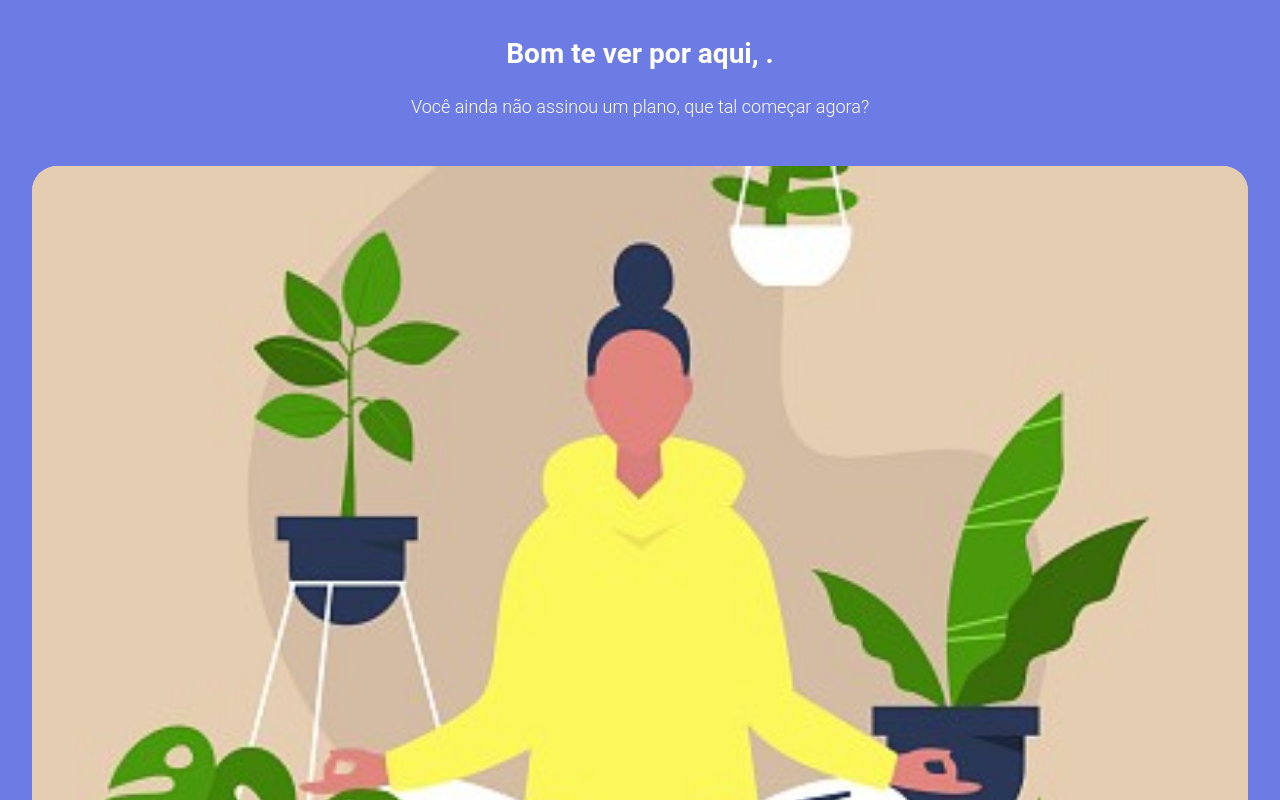
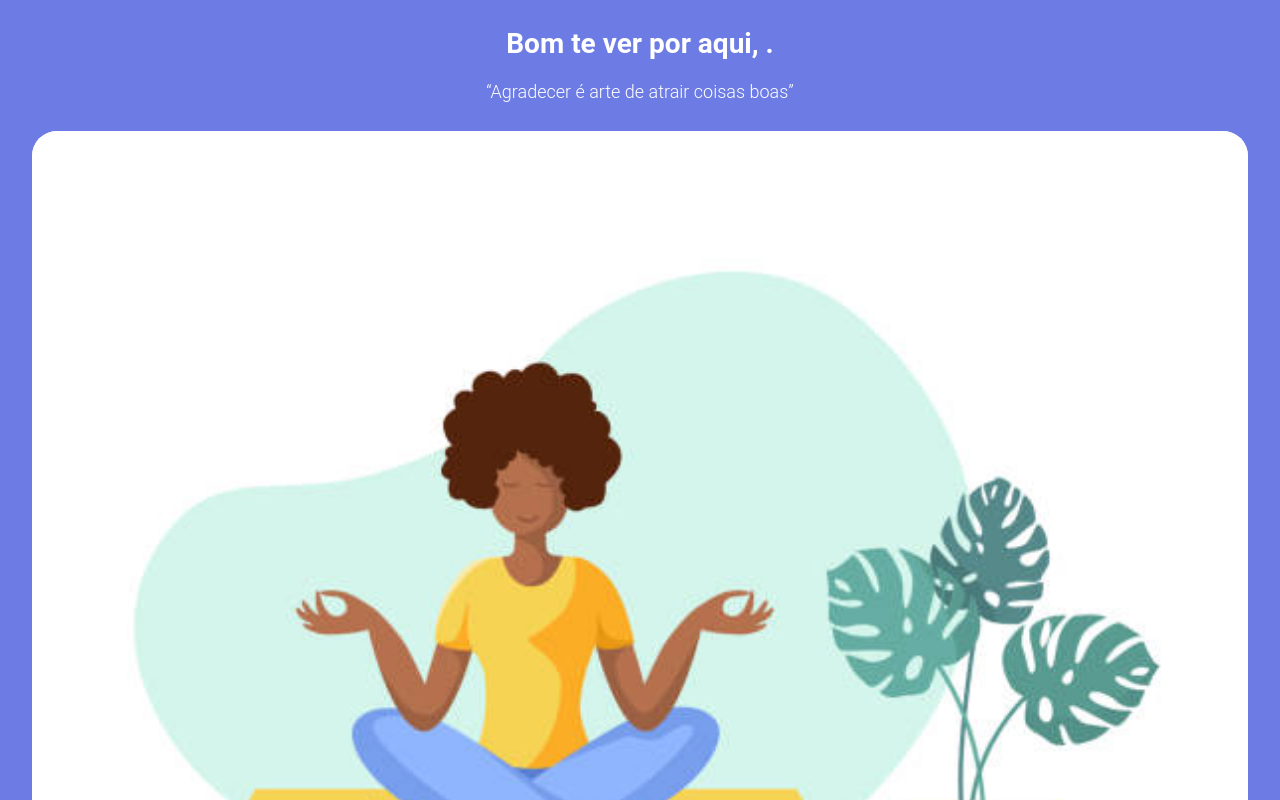
Before and after one commit to liggiaelena/front-, a React (Create React App) app: page /home in a window 1280 px wide. Shown: the top 800 px of the page. Built offline with nearby package versions, Linux system fonts and the light colour scheme; no server answers.

Commit message:
feat: localStorage, subscriptionsInfo

```diff
--- a/src/App.js
+++ b/src/App.js
@@ -12,19 +12,19 @@ import Home from './pages/Home';
 
 export default function App() {
   const [user, setUser] = useState(JSON.parse(window.localStorage.getItem('user')) || {});
-  const [ subscriptionsInfo, setSubscriptionsInfo] = useState({});
+  const [subscriptionsInfo, setSubscriptionsInfo] = useState(JSON.parse(window.localStorage.getItem('SubscriptionsInfo')) || {});
 
   return (
   <UserContext.Provider value={{ user, setUser }}>
     <Router>
       <Routes>
         <Route path = "/" exact element = {<Cover />} />
-        <Route path = "/home" exact element = {<Subscribe setSubscriptionsInfo={setSubscriptionsInfo}/>} />
+        <Route path = "/subscribe" exact element = {<Subscribe />} />
         <Route path = "/sing-in" exact element = {<SingIn />} />
         <Route path = "/sing-up" exact element = {<SingUp />} />
         <Route path = "/subscribe" exact element = {<SubscribePlan />} />
         <Route path = "/subscribe-delivery" exact element = {<SubscribeDelivery />} />
-        <Route path = "/plan" exact element = {<Home subscriptionsInfo={subscriptionsInfo} setSubscriptionsInfo={setSubscriptionsInfo}/>} />
+        <Route path = "/home" exact element = {<Home subscriptionsInfo={subscriptionsInfo} setSubscriptionsInfo={setSubscriptionsInfo}/>} />
       </Routes>
     </Router>
   </UserContext.Provider>
--- a/src/pages/Home.js
+++ b/src/pages/Home.js
@@ -29,8 +29,10 @@ export default function Home(props){
         const promise =  getSubscriptions(user.token)
                 promise.then((res)=>{
                     setSubscriptionsInfo(res.data);
-                    setNextdays(nextDate(plans_name, delivery_days_name))
+                    window.localStorage.setItem("SubscriptionsInfo", JSON.stringify(res.data))
+                    console.log(res.data)
                 })
+        setNextdays(nextDate(plans_name, delivery_days_name))
     }
 
     useEffect(()=>{
--- a/src/pages/Subscribe.js
+++ b/src/pages/Subscribe.js
@@ -1,21 +1,11 @@
-import { useContext, useEffect } from "react";
+import { useContext } from "react";
 import UserContext from "../context/UserContext";
 import styled from "styled-components";
 import { useNavigate } from "react-router";
-import { getSubscriptions } from "../service";
 
-export default function Subscribe({setSubscriptionsInfo}){
+export default function Subscribe(){
     const { user } = useContext(UserContext)
     let navigate = useNavigate();
-
-    useEffect(()=>{
-        const promise = getSubscriptions(user.token)
-                promise.then((res)=>{
-                    setSubscriptionsInfo(res.data);
-                    navigate("/plan");
-                })
-// eslint-disable-next-line react-hooks/exhaustive-deps
-    }, [])
 
     return(
         <Body>
```
